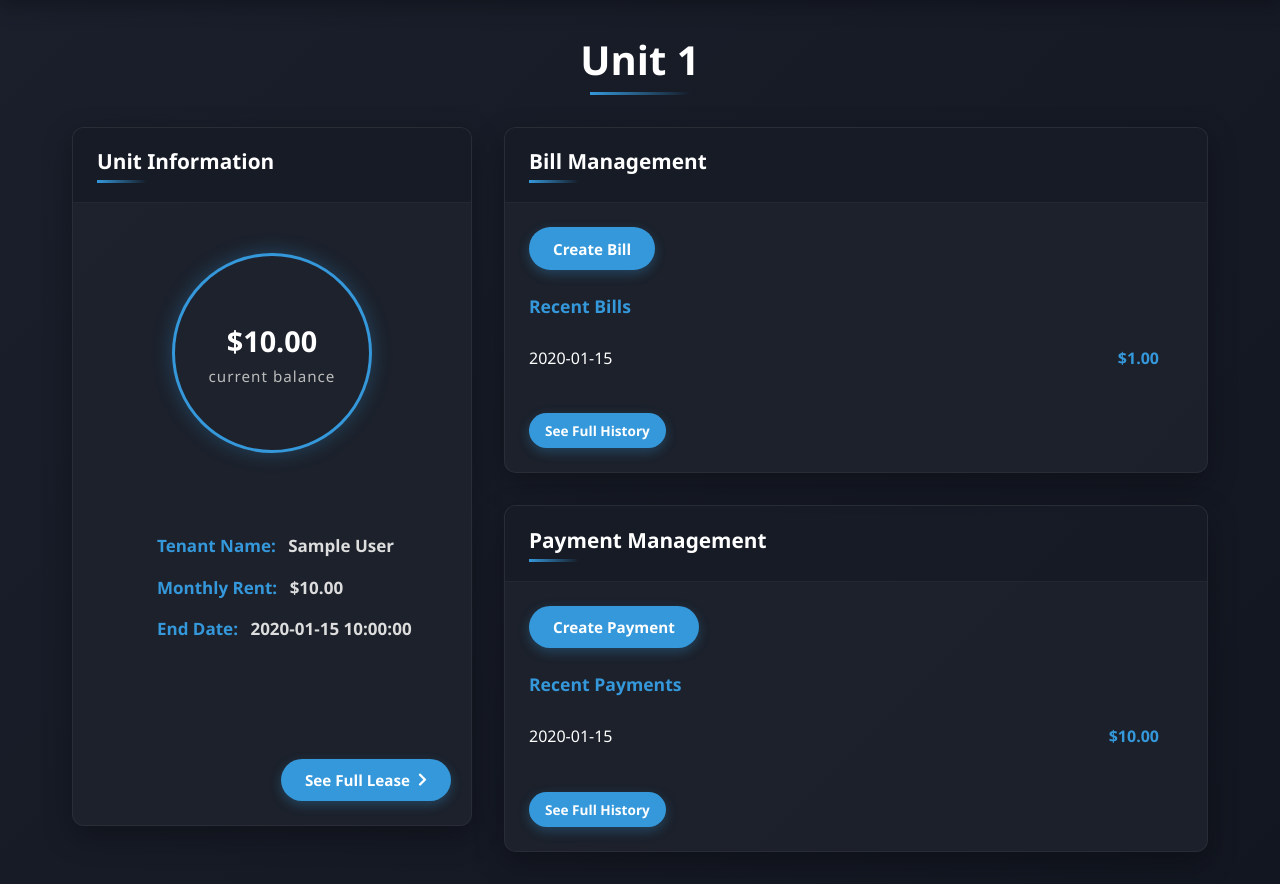
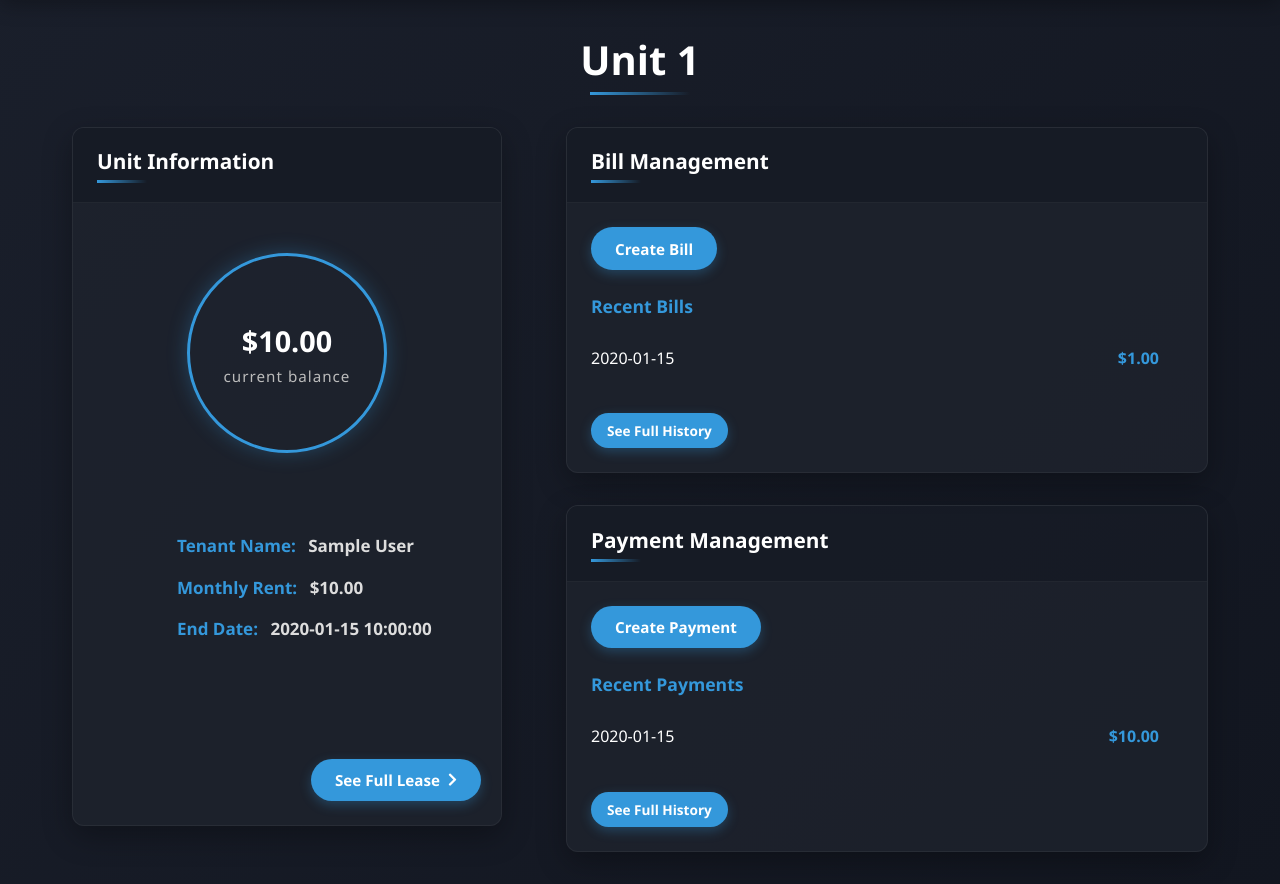
Before and after one commit to noobyanjunhao/database-projects, a Flask app: template PA3/flaskr/templates/unit_detail.html in a window 1280 px wide. Shown: the part 81-965 px from the top of the page. Run offline with Flask 3, Linux system fonts and the light colour scheme; the template is opened without the code that fills it: most values are stand-ins (such as "Sample title", 1, 10 or a date in 2020).

Commit message:
Increasig Gap

```diff
--- a/PA3/flaskr/static/css/unit_detail.css
+++ b/PA3/flaskr/static/css/unit_detail.css
@@ -76,7 +76,7 @@ body {
 .unit-layout {
   display: grid;
   grid-template-columns: 1fr 2fr;
-  gap: 2rem;
+  gap: 4rem;
 }
 
 /* Card Styles */
@@ -88,7 +88,7 @@ body {
   transition: all 0.3s ease;
   border: 1px solid rgba(255, 255, 255, 0.05);
   height: 699px;
-  width:400px;
+  width:430px;
   display: flex;
   flex-direction: column;
 }
@@ -151,7 +151,6 @@ body {
   font-size: 17px;
   font-weight: bold;
   line-height: 1.5;
-
 }
 
 .info-card .card-content p strong {
@@ -163,7 +162,7 @@ body {
 
 .card-content-left {
   padding: 1.5rem;
-  margin-left:60px;
+  margin-left:80px;
   margin-top: 40px;
 }
 
@@ -173,7 +172,6 @@ body {
   font-size: 17px;
   font-weight: bold;
   line-height: 1.5;
-
 }
 
 .card-content-left p strong {
```
